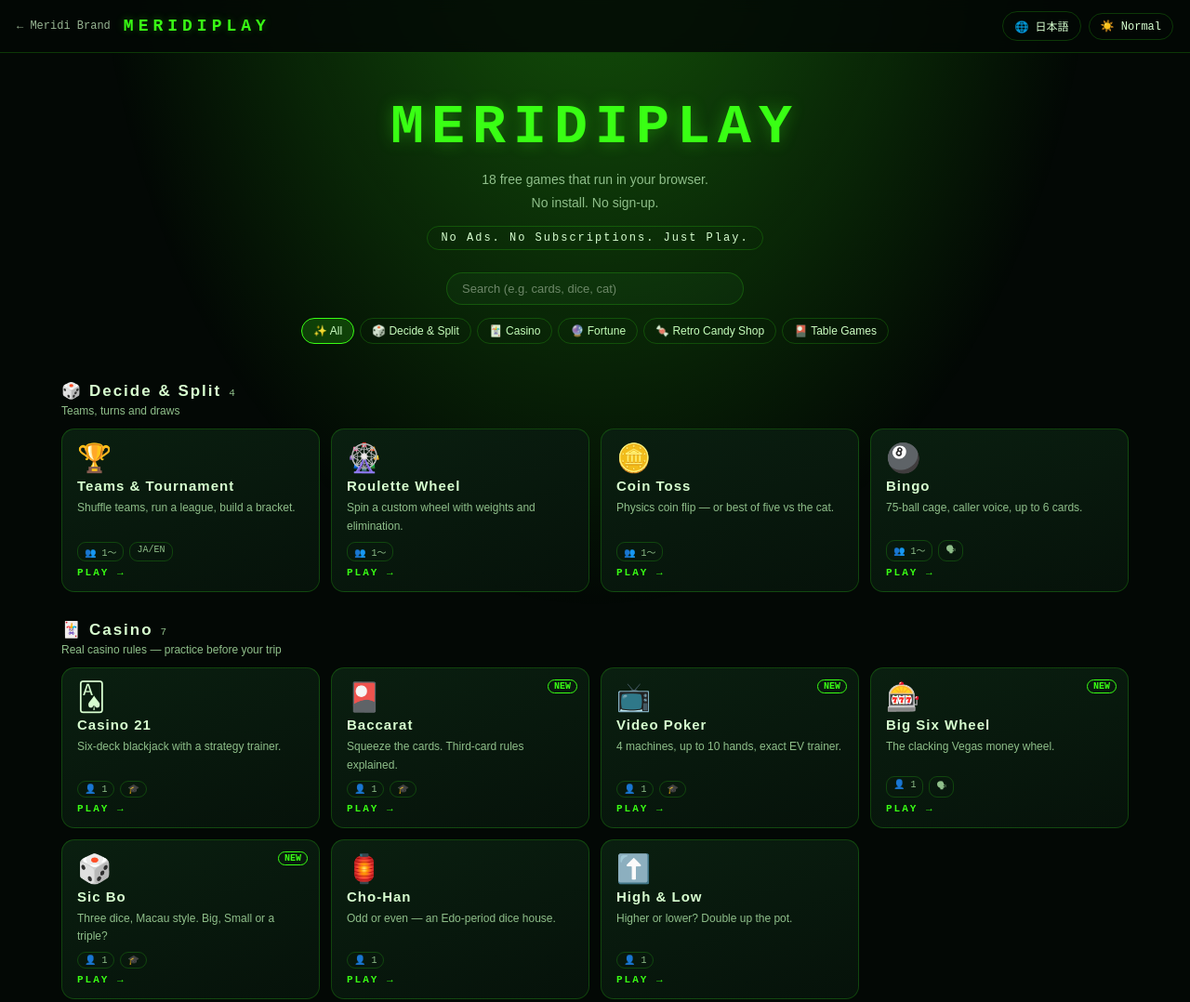
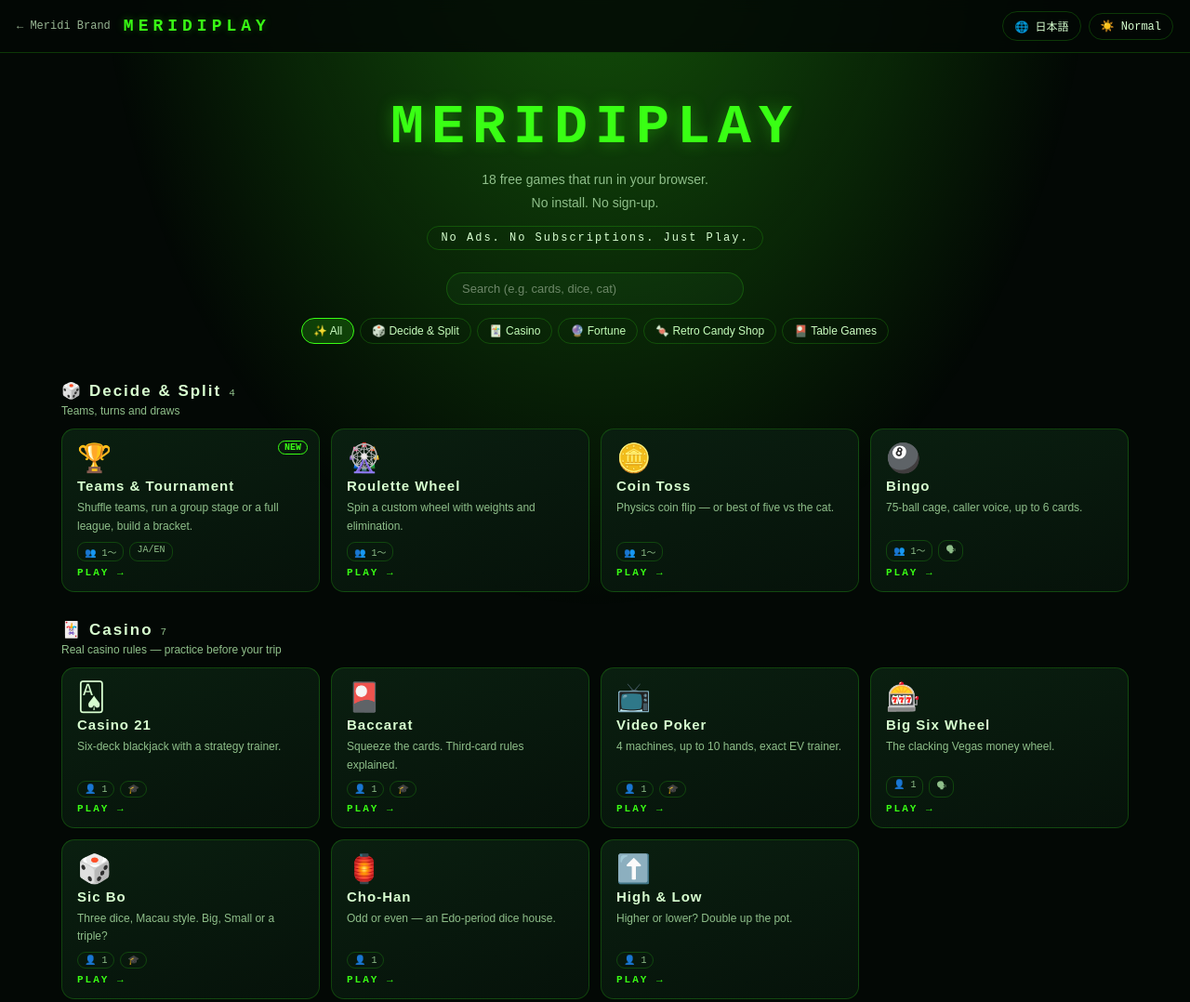
Before and after one commit to meridi-support/meridibrand.com, a plain HTML site: page play/index.html in a window 1280 px wide. Shown: the top 1078 px of the page at 93% size. Drawn offline with Linux system fonts and the light colour scheme.

Commit message:
MeridiPlay v1.0.1: 10-Yen Game v3, league mode, tidier titles

```diff
--- a/play/index.html
+++ b/play/index.html
@@ -90,7 +90,8 @@ footer a:hover{color:var(--acc)}
   <div><a href="https://meridibrand.com/">🏠 Meridi Brand</a> · <a href="https://meridibrand.com/meet/">🗓 Meet</a> · <a href="https://meridibrand.com/lingo/">🔤 Lingo</a> · <a href="https://meridibrand.com/stars/">🌌 Stars</a> · <a href="https://github.com/meridi-support/meridi-square/discussions" target="_blank" rel="noopener">💬 Feedback</a></div>
   <div><a href="https://github.com/meridi-support" target="_blank" rel="noopener">🐱 GitHub</a> · <a href="https://meridistore.booth.pm/" target="_blank" rel="noopener">🛒 BOOTH</a> · <a href="https://meridius4.gumroad.com/" target="_blank" rel="noopener">🛒 Gumroad</a> · <a href="mailto:meridisupport@gmail.com">✉️ Contact</a></div>
   <div id="footP"></div>
-  <div>MeridiPlay v1.0.0 · © 2026 Meridi Brand</div>
+  <div><a href="#" id="verL" style="color:inherit">MeridiPlay v1.0.1</a> · © 2026 Meridi Brand</div>
+  <div id="verBox" style="display:none;max-width:640px;margin:10px auto 0;text-align:left;font-size:.82rem;line-height:1.7;border:1px solid var(--line);border-radius:10px;padding:10px 14px;background:var(--card)"></div>
 </footer>
 <div class="toast" id="toast"></div>
 
@@ -114,24 +115,24 @@ const CATS = [
   { id:'table', ic:'🎴', ja:'日本と世界の遊び', en:'Table Games', lj:'家でもパブでも遊ばれてきた定番', le:'Classics from homes and pubs' }
 ];
 const GAMES = [
-  { id:'tournament', c:'decide', ic:'🏆', ja:'チーム分け＆トーナメント', en:'Teams & Tournament', dj:'チーム分け、予選リーグ、トーナメント表まで。名前を入れるだけ。', de:'Shuffle teams, run a league, build a bracket.', t:['1〜','JA/EN'] },
+  { id:'tournament', c:'decide', ic:'🏆', ja:'チーム分け＆トーナメント', en:'Teams & Tournament', dj:'チーム分け、予選リーグ、⚽ リーグ戦、トーナメント表まで。名前を入れるだけ。', de:'Shuffle teams, run a group stage or a full league, build a bracket.', t:['1〜','JA/EN'], n:1 },
   { id:'roulette', c:'decide', ic:'🎡', ja:'ルーレット', en:'Roulette Wheel', dj:'項目を入れて回すだけ。重み付けや、当たったら消すモードも。', de:'Spin a custom wheel with weights and elimination.', t:['1〜'] },
   { id:'cointoss', c:'decide', ic:'🪙', ja:'コイントス', en:'Coin Toss', dj:'力をためて弾く、物理のコイン。猫のメリディと 5 番勝負も。', de:'Physics coin flip — or best of five vs the cat.', t:['1〜'] },
   { id:'bingo', c:'decide', ic:'🎱', ja:'ビンゴ', en:'Bingo', dj:'75 球のガラガラと読み上げ。カードは 6 枚まで。', de:'75-ball cage, caller voice, up to 6 cards.', t:['1〜','🗣'] },
   { id:'casino21', c:'casino', ic:'🂡', ja:'Casino 21', en:'Casino 21', dj:'6 デッキの本格ブラックジャック。戦略トレーナー付き。', de:'Six-deck blackjack with a strategy trainer.', t:['1','🎓'] },
-  { id:'baccarat', c:'casino', ic:'🎴', ja:'バカラ', en:'Baccarat', dj:'カードを指で絞る。3 枚目のルールも毎回説明。', de:'Squeeze the cards. Third-card rules explained.', t:['1','🎓'], n:1 },
-  { id:'videopoker', c:'casino', ic:'📺', ja:'ビデオポーカー', en:'Video Poker', dj:'4 台・最大 10 手。32 通りの期待値を計算するトレーナー。', de:'4 machines, up to 10 hands, exact EV trainer.', t:['1','🎓'], n:1 },
-  { id:'bigsix', c:'casino', ic:'🎰', ja:'Big Six', en:'Big Six Wheel', dj:'カタカタ鳴るラスベガスのマネーホイール。', de:'The clacking Vegas money wheel.', t:['1','🗣'], n:1 },
-  { id:'sicbo', c:'casino', ic:'🎲', ja:'シックボー（大小）', en:'Sic Bo', dj:'マカオで人気の 3 つのサイコロ。大か小か、ゾロ目か。', de:'Three dice, Macau style. Big, Small or a triple?', t:['1','🎓'], n:1 },
+  { id:'baccarat', c:'casino', ic:'🎴', ja:'バカラ', en:'Baccarat', dj:'カードを指で絞る。3 枚目のルールも毎回説明。', de:'Squeeze the cards. Third-card rules explained.', t:['1','🎓'] },
+  { id:'videopoker', c:'casino', ic:'📺', ja:'ビデオポーカー', en:'Video Poker', dj:'4 台・最大 10 手。32 通りの期待値を計算するトレーナー。', de:'4 machines, up to 10 hands, exact EV trainer.', t:['1','🎓'] },
+  { id:'bigsix', c:'casino', ic:'🎰', ja:'Big Six', en:'Big Six Wheel', dj:'カタカタ鳴るラスベガスのマネーホイール。', de:'The clacking Vegas money wheel.', t:['1','🗣'] },
+  { id:'sicbo', c:'casino', ic:'🎲', ja:'シックボー（大小）', en:'Sic Bo', dj:'マカオで人気の 3 つのサイコロ。大か小か、ゾロ目か。', de:'Three dice, Macau style. Big, Small or a triple?', t:['1','🎓'] },
   { id:'chohan', c:'casino', ic:'🏮', ja:'丁半', en:'Cho-Han', dj:'壺を振って、丁か半か。江戸の賭場の雰囲気で。', de:'Odd or even — an Edo-period dice house.', t:['1'] },
   { id:'highlow', c:'casino', ic:'⬆️', ja:'HIGH & LOW', en:'High & Low', dj:'次のカードは上か下か。倍々で積み上げる。', de:'Higher or lower? Double up the pot.', t:['1'] },
   { id:'omikuji', c:'fortune', ic:'⛩️', ja:'御神籤', en:'Omikuji', dj:'夜の千本鳥居。二礼二拍手一礼から、和歌の籤まで。', de:'A night shrine, the bow-and-clap rite, a waka fortune.', t:['1','JA/EN'] },
   { id:'tarot', c:'fortune', ic:'🐈', ja:'猫タロット', en:'Cat Tarot', dj:'浮世絵の猫 22 枚の大アルカナ。ケルト十字まで。', de:'22 ukiyo-e cat Major Arcana, up to Celtic Cross.', t:['1'] },
   { id:'mahjong', c:'fortune', ic:'🀄', ja:'麻雀牌占い', en:'Mahjong Oracle', dj:'牌を洗って、3 枚を引く。役ができたら大吉。', de:'Wash the tiles, draw three, read the yaku.', t:['1'] },
-  { id:'10yen', c:'dagashi', ic:'🪙', ja:'10円ゲーム', en:'10-Yen Game', dj:'レバーで 10 円玉をはじいてゴールへ。台は 4 種類。', de:'Flick a 10-yen coin across the rails. 4 machines.', t:['1'], n:1 },
-  { id:'janken', c:'dagashi', ic:'✊', ja:'猫じゃんけん', en:'Cat Jan-Ken', dj:'勝ったらランプが回ってメダル。三匹の猫には癖がある。', de:'Win and the lamps spin for medals. Each cat has a habit.', t:['1','🗣'], n:1 },
-  { id:'concentration', c:'table', ic:'🃏', ja:'神経衰弱', en:'Concentration', dj:'トランプか猫タロットで。CPU の猫ミャオと記憶勝負。', de:'Playing cards or Cat Tarot, vs Miao the cat.', t:['1〜2'], n:1 },
-  { id:'shutthebox', c:'table', ic:'📦', ja:'Shut the Box', en:'Shut the Box', dj:'イギリスのパブの定番。最善手を計算するトレーナー付き。', de:'A British pub classic with an exact-solve trainer.', t:['1〜4','🎓'], n:1 }
+  { id:'10yen', c:'dagashi', ic:'🪙', ja:'10円ゲーム', en:'10-Yen Game', dj:'レバーで 10 円玉をはじいてゴールへ。新台 4 台が入って全 8 台。バネで打ち上げる台も。', de:'Flick a 10-yen coin across the rails. 8 machines — 4 new, some with a spring launcher.', t:['1'], n:1 },
+  { id:'janken', c:'dagashi', ic:'✊', ja:'猫じゃんけん', en:'Cat Jan-Ken', dj:'勝ったらランプが回ってメダル。三匹の猫には癖がある。', de:'Win and the lamps spin for medals. Each cat has a habit.', t:['1','🗣'] },
+  { id:'concentration', c:'table', ic:'🃏', ja:'神経衰弱', en:'Concentration', dj:'トランプか猫タロットで。CPU の猫ミャオと記憶勝負。', de:'Playing cards or Cat Tarot, vs Miao the cat.', t:['1〜2'] },
+  { id:'shutthebox', c:'table', ic:'📦', ja:'Shut the Box', en:'Shut the Box', dj:'イギリスのパブの定番。最善手を計算するトレーナー付き。', de:'A British pub classic with an exact-solve trainer.', t:['1〜4','🎓'] }
 ];
 
 const UI = {
@@ -144,8 +145,25 @@ const UI = {
 };
 const T = k => UI[lang][k];
 
+
+/* ===== 版のお知らせ（各ゲームの版はここだけに書く） ===== */
+const VER = {
+  ja: '<b>📜 MeridiPlay v1.0.1 — 2026-11-24</b><ul style="margin:6px 0 0 18px">'
+    + '<li>🪙 10円ゲーム v3「新装開店」：新台 4 台（山越え・汽車ポッポ・サーカス・ホームラン）で全 8 台。バネで打ち上げ、銀色のレバー、スマホで台をなぞっても 10 円が入らないように</li>'
+    + '<li>🏆 チーム分け＆トーナメント v14：⚽ リーグ戦（1 回／ホーム＆アウェー・表彰台・CSV）、総当たりの上位からトーナメントへ、🔰 使い方</li>'
+    + '<li>ページの名前を「MeridiPlay — 日本語 | English」にそろえ、ゲーム画面の見出しから版番号を外しました（版はここで確かめられます）</li>'
+    + '</ul><div style="margin-top:6px;opacity:.8">各ゲームの版：トーナメント v14・ルーレット v4・コイントス v2・ビンゴ v2・カジノ21 v7・丁半 v5・ハイ＆ロー v4・御神籤 v2・猫タロット v1.0.0・10円ゲーム v3</div>',
+  en: '<b>📜 MeridiPlay v1.0.1 — 2026-11-24</b><ul style="margin:6px 0 0 18px">'
+    + '<li>🪙 10-Yen Game v3 “Grand Reopening”: 4 new machines (Mountain Pass, Steam Train, Circus, Home Run) for 8 in total — spring launcher, silver levers, and no accidental coins when scrolling on phones</li>'
+    + '<li>🏆 Teams & Tournament v14: ⚽ full league (single / home & away, podium, CSV), top teams from a round robin into a bracket, 🔰 quick guide</li>'
+    + '<li>Page titles now read “MeridiPlay — Japanese | English”, and version numbers were removed from game headers (check them here)</li>'
+    + '</ul><div style="margin-top:6px;opacity:.8">Game versions: Tournament v14 · Roulette v4 · Coin Toss v2 · Bingo v2 · Casino 21 v7 · Cho-Han v5 · High & Low v4 · Omikuji v2 · Cat Tarot v1.0.0 · 10-Yen Game v3</div>'
+};
+document.getElementById('verL').addEventListener('click', e => { e.preventDefault(); const b = document.getElementById('verBox'); b.innerHTML = VER[lang] || VER.en; b.style.display = b.style.display === 'none' ? 'block' : 'none'; });
+
 function render(){
   document.documentElement.lang = lang;
+  { const b = document.getElementById('verBox'); if (b && b.style.display !== 'none') b.innerHTML = VER[lang] || VER.en; }
   document.body.classList.toggle('light', theme === 'light');
   $('tLang').textContent = lang === 'ja' ? '🌐 EN' : '🌐 日本語';
   $('tTheme').textContent = T('theme')(theme);
```
